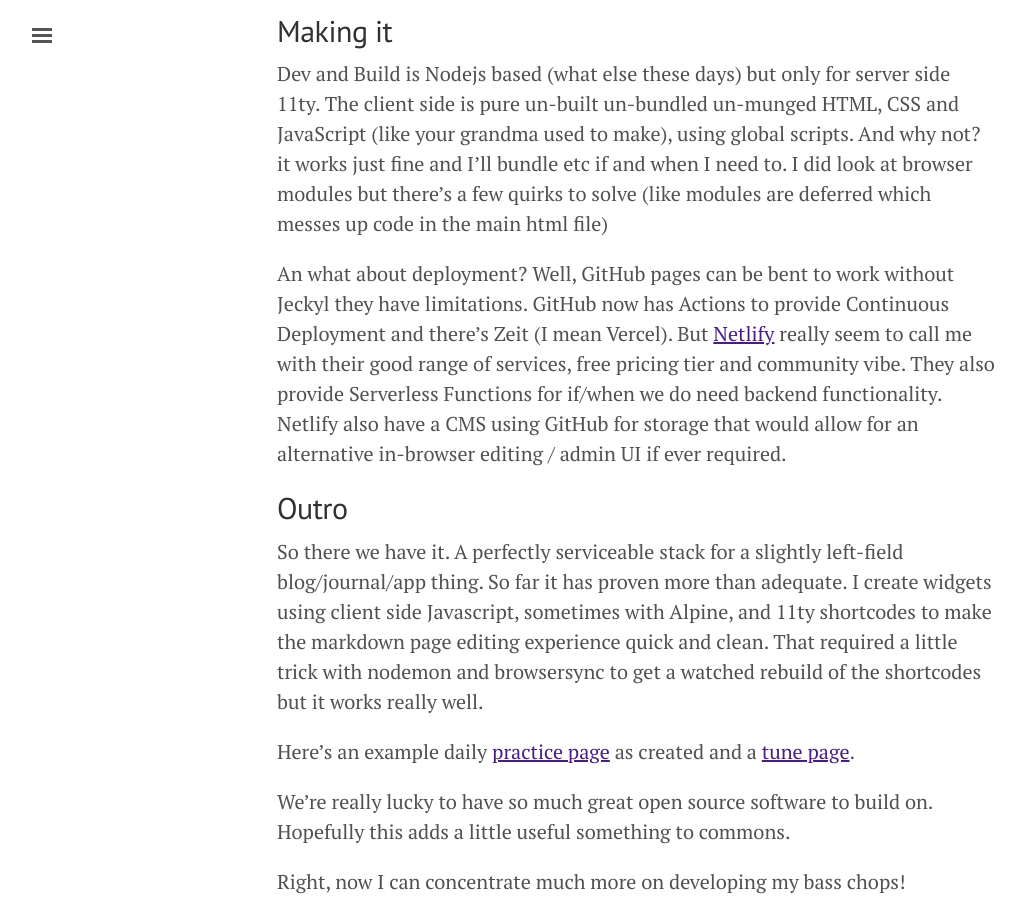
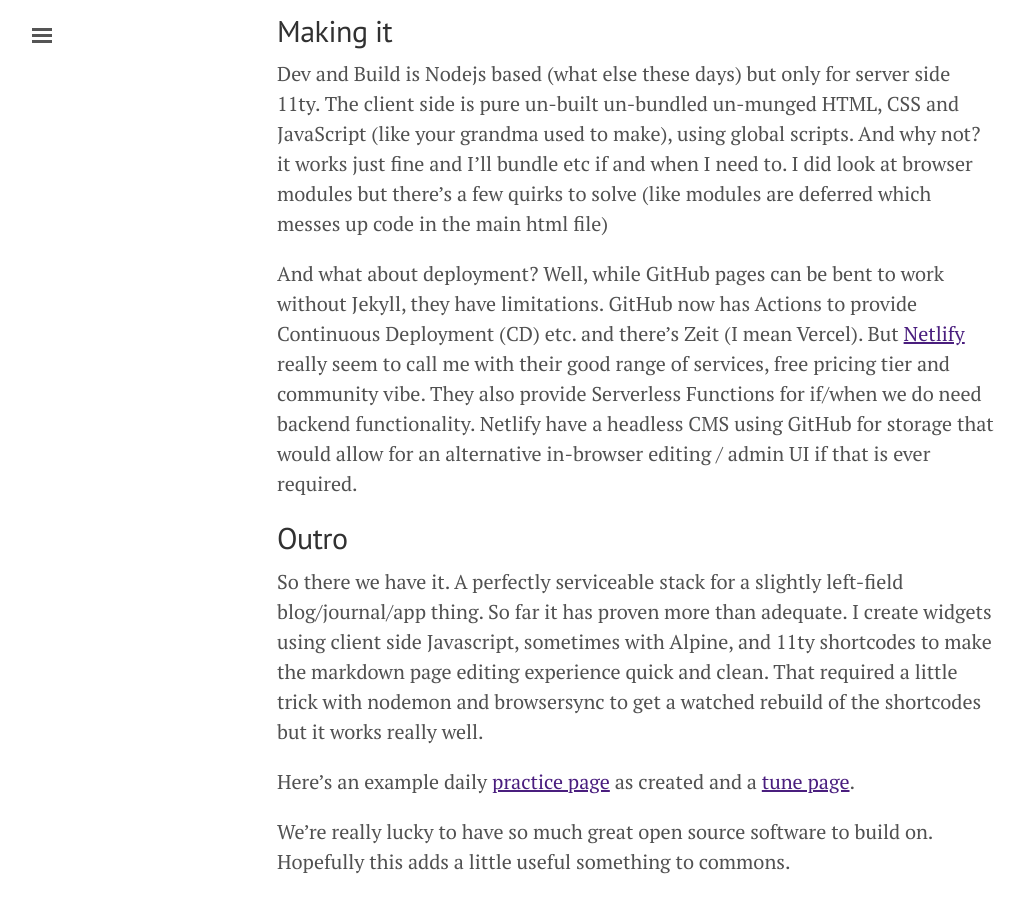
Before and after one commit to OpenDirective/opendirective.github.io, a Jekyll site: the page built from _posts/2020-07-01-music-practice-tools.md, in a window 1280 px wide and 900 px high, scrolled down 2673 px. Shown: the whole window, without its empty margins (3-1028 px from the left). Built offline with Jekyll 4.4.1, drawn with Linux system fonts in a browser that asks for light colours.

Commit message:
More tweeks

```diff
--- a/_posts/2020-07-01-music-practice-tools.md
+++ b/_posts/2020-07-01-music-practice-tools.md
@@ -41,7 +41,7 @@ And then there's [abcjs](https://paulrosen.github.io/abcjs/) based on the semi-s
 
 Dev and Build is Nodejs based (what else these days) but only for server side 11ty. The client side is pure un-built un-bundled un-munged HTML, CSS and JavaScript (like your grandma used to make), using global scripts. And why not? it works just fine and I'll bundle etc if and when I need to. I did look at browser modules but there's a few quirks to solve (like modules are deferred which messes up code in the main html file)
 
-An what about deployment? Well, GitHub pages can be bent to work without Jeckyl they have limitations. GitHub now has Actions  to provide Continuous Deployment and there's Zeit (I mean Vercel). But [Netlify](https://www.netlify.com/) really seem to call me with their good range of services, free pricing tier and community vibe. They also provide Serverless Functions for if/when we do need backend functionality. Netlify also have a CMS using GitHub for storage that would allow for an alternative in-browser editing / admin UI if ever required.
+And what about deployment? Well, while GitHub pages can be bent to work without Jekyll, they have limitations. GitHub now has Actions to provide Continuous Deployment (CD) etc. and there's Zeit (I mean Vercel). But [Netlify](https://www.netlify.com/) really seem to call me with their good range of services, free pricing tier and community vibe. They also provide Serverless Functions for if/when we do need backend functionality. Netlify have a headless CMS using GitHub for storage that would allow for an alternative in-browser editing / admin UI if that is ever required.
 
 ## Outro
 
```
